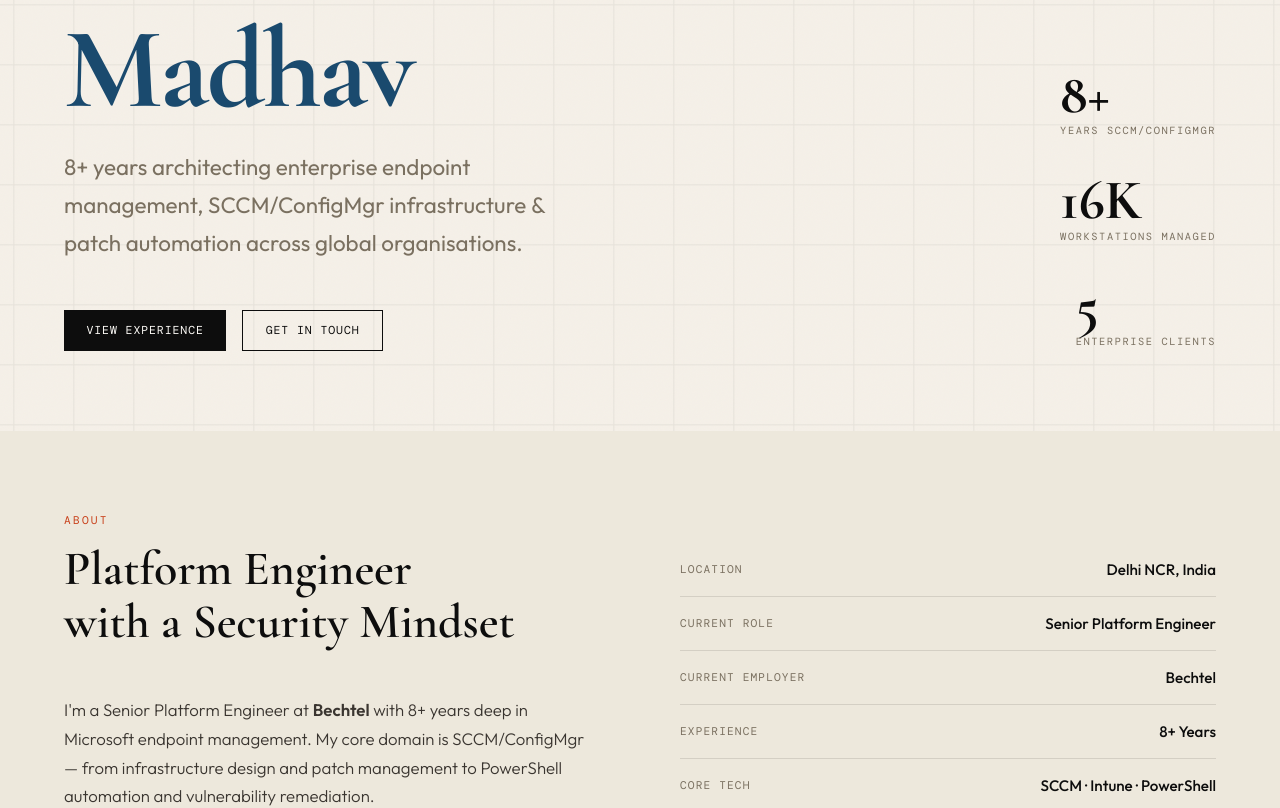
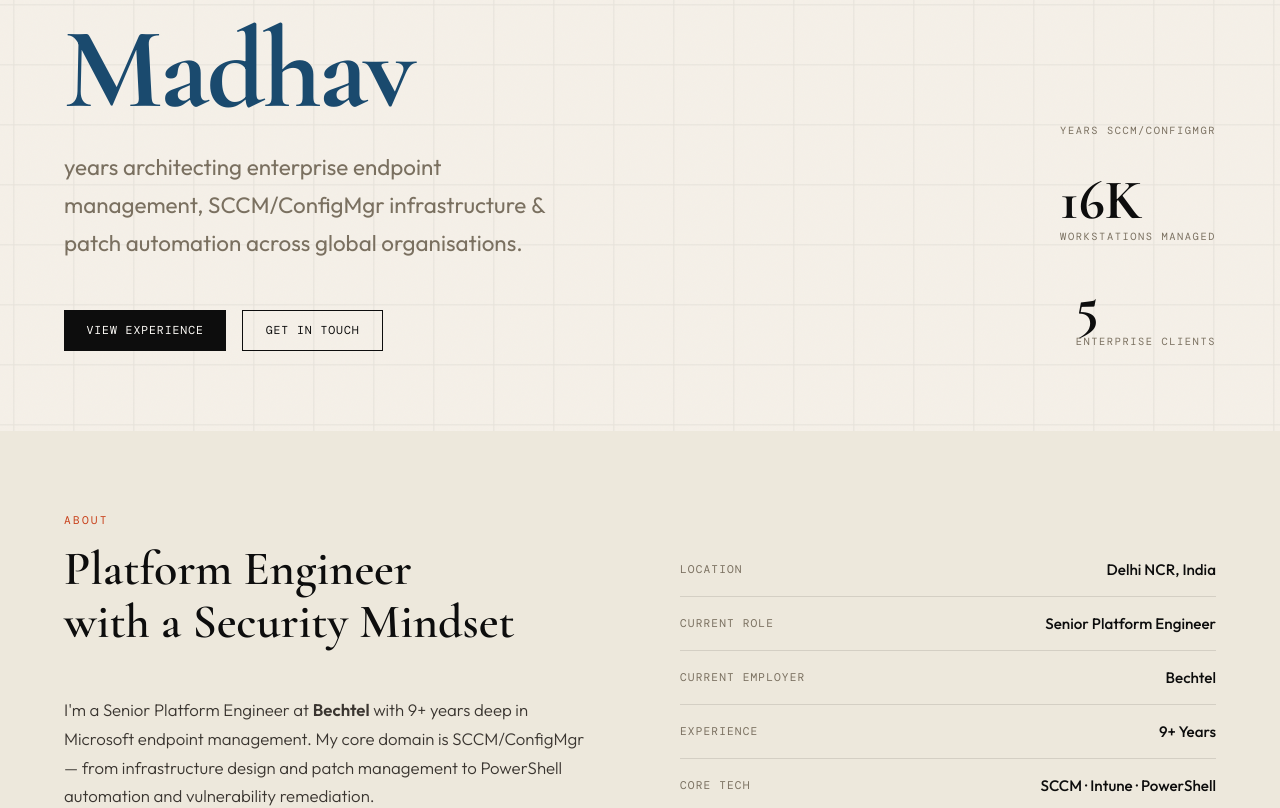
Before and after one commit to Resilient-Rishit/resilient-rishit.github.io, a plain HTML site: page index.html in a window 1280 px wide. Shown: the part 369-1177 px from the top of the page. Drawn offline with nearby package versions, Linux system fonts and the light colour scheme; a web font is replaced by a local one.

Commit message:
Update index.html

```diff
--- a/index.html
+++ b/index.html
@@ -381,7 +381,7 @@
     <span class="line2">Madhav</span>
   </h1>
   <p class="hero-title">
-    8+ years architecting enterprise endpoint management, SCCM/ConfigMgr infrastructure & patch automation across global organisations.
+     years architecting enterprise endpoint management, SCCM/ConfigMgr infrastructure & patch automation across global organisations.
   </p>
   <div class="hero-cta no-print">
     <a href="#experience" class="btn">View Experience</a>
@@ -390,7 +390,7 @@
 
   <div class="hero-stats">
     <div>
-      <div class="stat-num">8+</div>
+      <div class="stat-num"></div>
       <div class="stat-label">Years SCCM/ConfigMgr</div>
     </div>
     <div>
@@ -411,7 +411,7 @@
       <div class="section-label">About</div>
       <h2 class="section-heading">Platform Engineer<br>with a Security Mindset</h2>
       <p>
-        I'm a Senior Platform Engineer at <strong>Bechtel</strong> with 8+ years deep in Microsoft endpoint management. My core domain is SCCM/ConfigMgr — from infrastructure design and patch management to PowerShell automation and vulnerability remediation.
+        I'm a Senior Platform Engineer at <strong>Bechtel</strong> with 9+ years deep in Microsoft endpoint management. My core domain is SCCM/ConfigMgr — from infrastructure design and patch management to PowerShell automation and vulnerability remediation.
       </p>
       <p>
         Previously I've delivered enterprise endpoint solutions at <strong>HCL, Accenture, NTT DATA</strong>, and <strong>PwC</strong>, giving me a broad cross-industry view of how large organisations manage their device fleets at scale.
@@ -436,7 +436,7 @@
         </div>
         <div class="info-item">
           <span class="info-key">Experience</span>
-          <span class="info-val">8+ Years</span>
+          <span class="info-val">9+ Years</span>
         </div>
         <div class="info-item">
           <span class="info-key">Core Tech</span>
```
